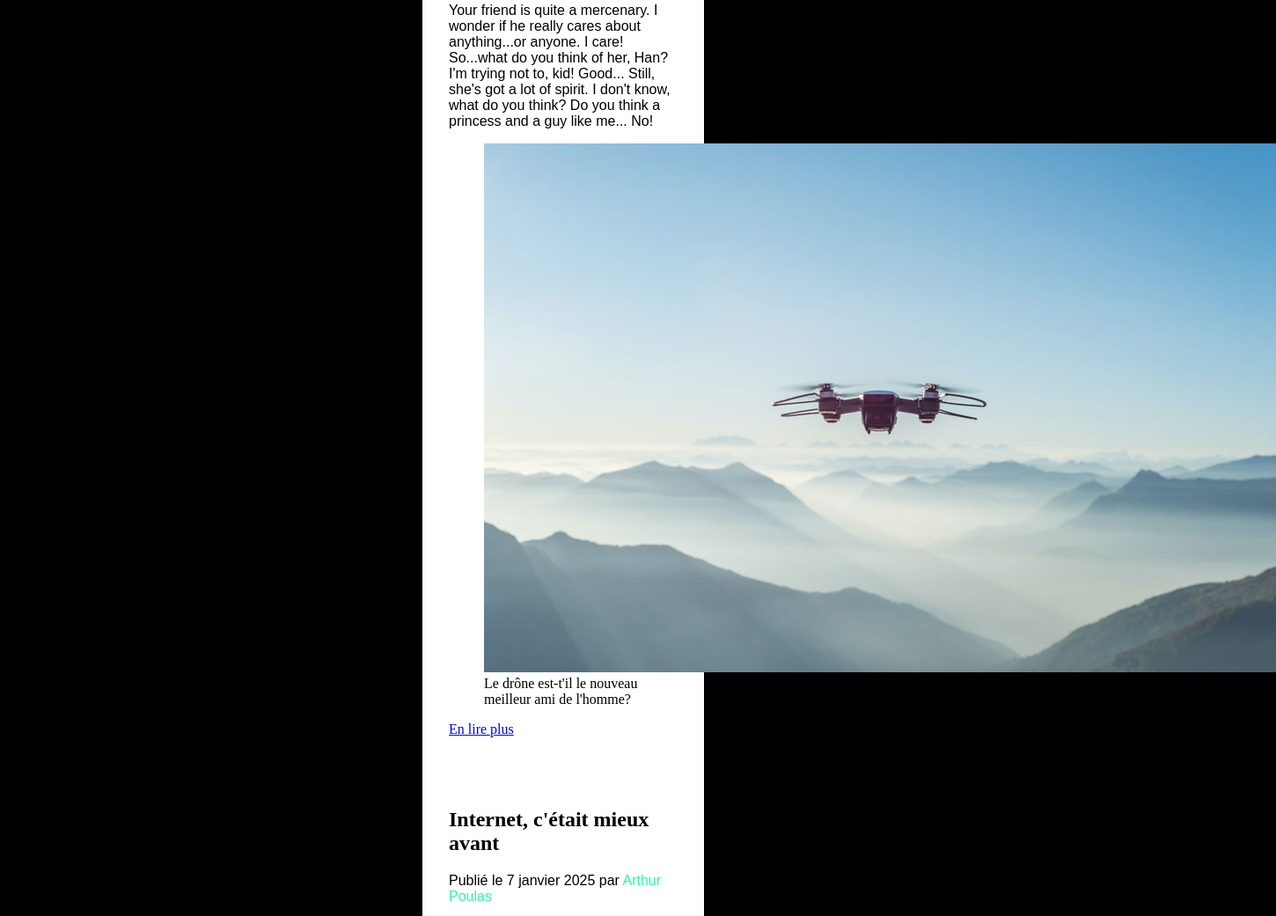
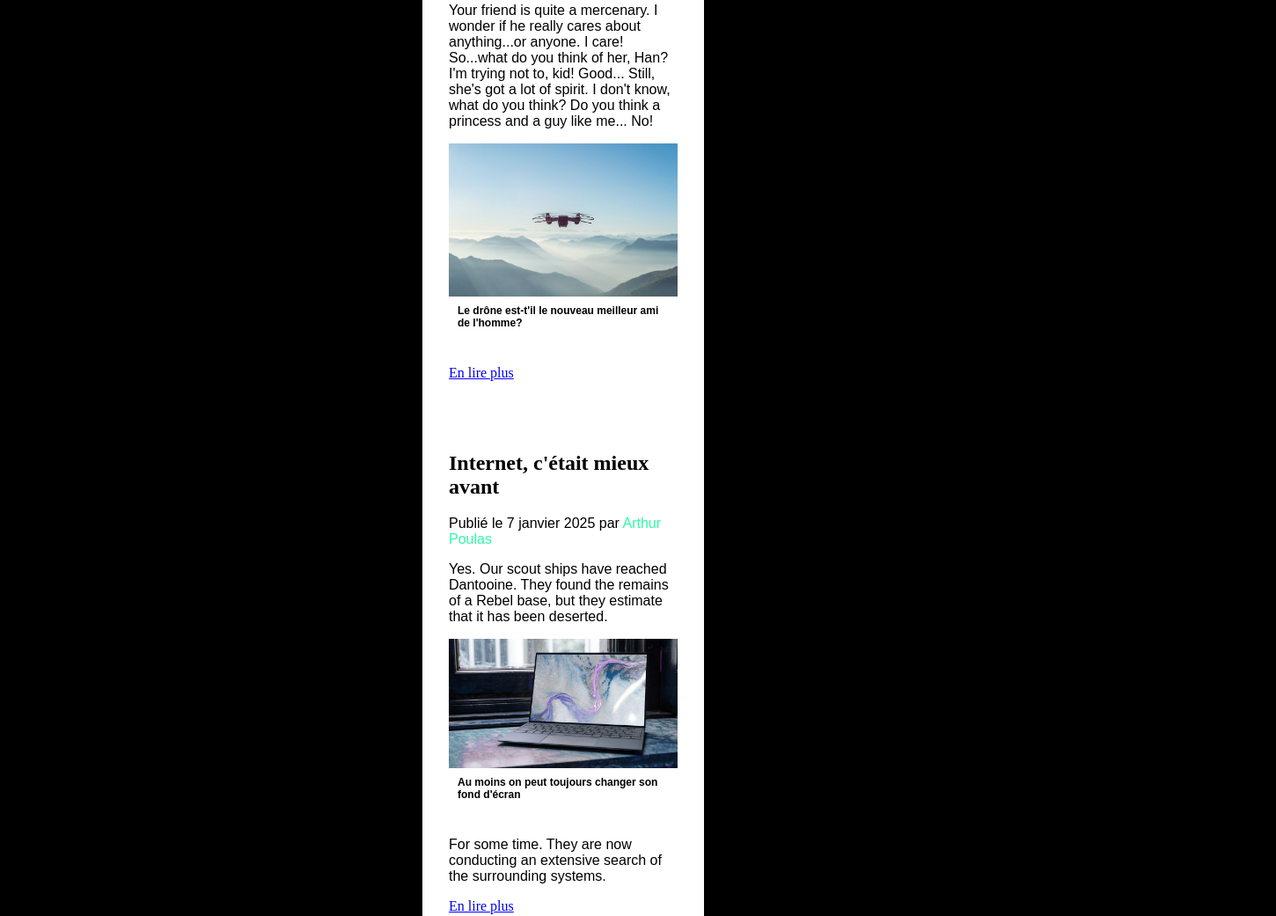
Before and after one commit to deavetheferret/14-techmag, a plain HTML site: page index.html in a window 1280 px wide. Shown: the part 568-1609 px from the top of the page at 88% size, 1450 px wide, since content can reach past the window. Drawn offline with Linux system fonts and the light colour scheme; a web font is replaced by a local one.

Commit message:
main-figure-pixelperfect//css

```diff
--- a/css/styles.css
+++ b/css/styles.css
@@ -47,6 +47,10 @@ body {
 
 /* for main */
 
+main {
+  width: 100%;
+}
+
 .card {
   background: #2afca6;
   color: #0b583e;
@@ -83,3 +87,19 @@ article {
 .post-author {
   color: #2afca6;
 }
+
+figure {
+  width: 100%;
+  margin: 0 0 35px 0;
+  font-family: open-sans, sans-serif;
+  font-size: 12px;
+  font-weight: 700;
+}
+
+img {
+  width: 100%;
+}
+
+figcaption {
+  padding: 6px 10px;
+}
```
